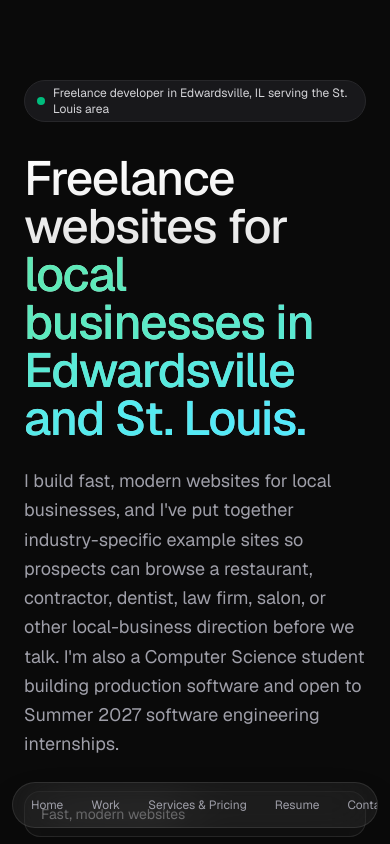
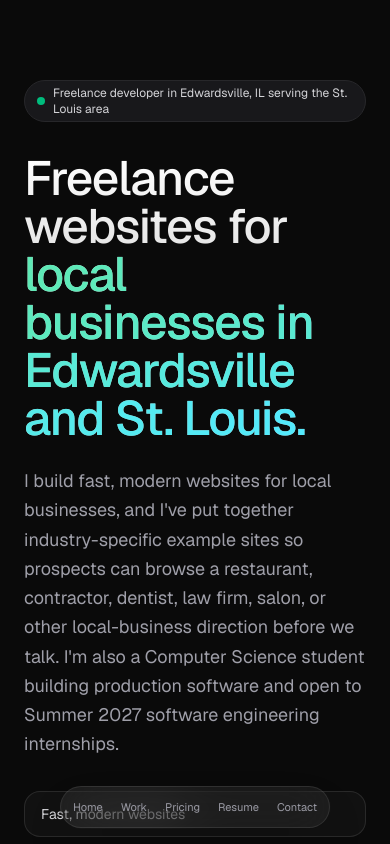
Before and after one commit to cameyer260/dev-portfolio, a Next.js app: page / in a window 390 px wide. Shown: the top 844 px of the page. Built offline with nearby package versions, Linux system fonts and the light colour scheme.

Commit message:
fix: tighten mobile dock navigation width

```diff
--- a/app/page.tsx
+++ b/app/page.tsx
@@ -93,23 +93,28 @@ const advancedProjects = [
 // --- Navigation Dock ---
 const Dock = () => {
   const links = [
-    { name: "Home", href: "#home" },
-    { name: "Work", href: "#work" },
-    { name: "Services & Pricing", href: "#services-pricing" },
-    { name: "Resume", href: "#resume" },
-    { name: "Contact", href: "#contact" },
+    { name: "Home", mobileName: "Home", href: "#home" },
+    { name: "Work", mobileName: "Work", href: "#work" },
+    {
+      name: "Services & Pricing",
+      mobileName: "Pricing",
+      href: "#services-pricing",
+    },
+    { name: "Resume", mobileName: "Resume", href: "#resume" },
+    { name: "Contact", mobileName: "Contact", href: "#contact" },
   ];
 
   return (
     <div className="fixed bottom-4 left-1/2 z-50 w-max max-w-[calc(100vw-1.5rem)] -translate-x-1/2 md:bottom-6">
-      <div className="flex items-center gap-1 overflow-x-auto rounded-full border border-white/10 bg-white/5 p-1.5 shadow-2xl backdrop-blur-xl md:gap-2 md:p-2">
+      <div className="flex items-center gap-0.5 rounded-full border border-white/10 bg-white/5 p-1 shadow-2xl backdrop-blur-xl sm:gap-1 sm:p-1.5 md:gap-2 md:p-2">
         {links.map((link) => (
           <a
             key={link.name}
             href={link.href}
-            className="shrink-0 rounded-full px-3 py-2 text-xs text-zinc-400 transition-colors hover:bg-white/10 hover:text-white md:px-4 md:text-sm"
+            className="shrink-0 rounded-full px-2 py-2 text-[11px] text-zinc-400 transition-colors hover:bg-white/10 hover:text-white sm:px-3 sm:text-xs md:px-4 md:text-sm"
           >
-            {link.name}
+            <span className="sm:hidden">{link.mobileName}</span>
+            <span className="hidden sm:inline">{link.name}</span>
           </a>
         ))}
       </div>
```
